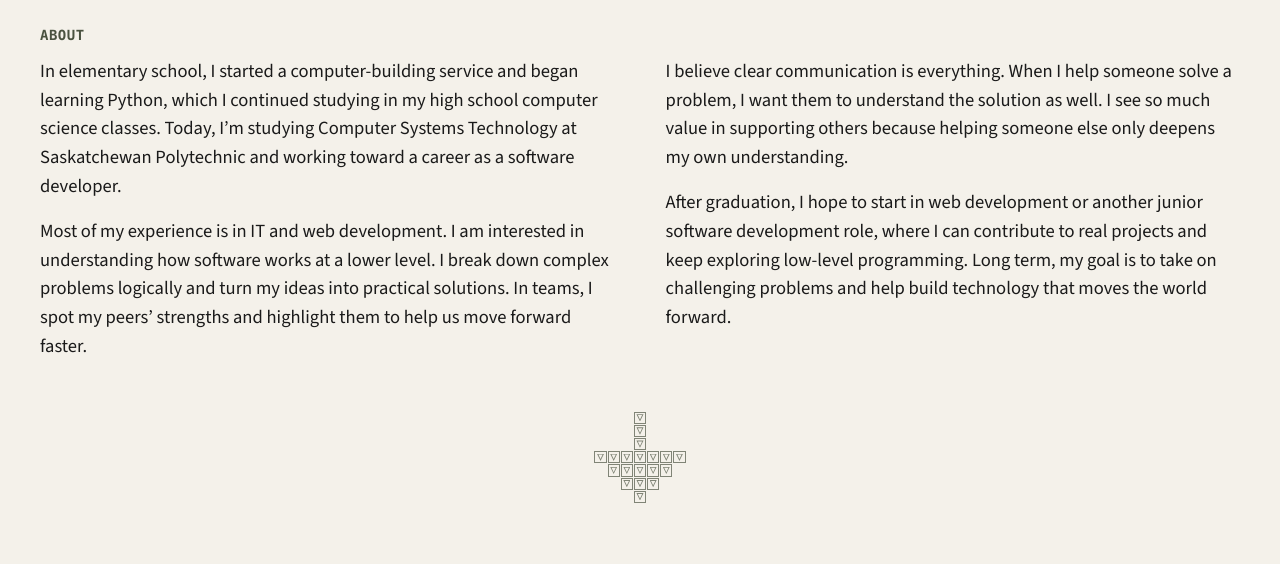
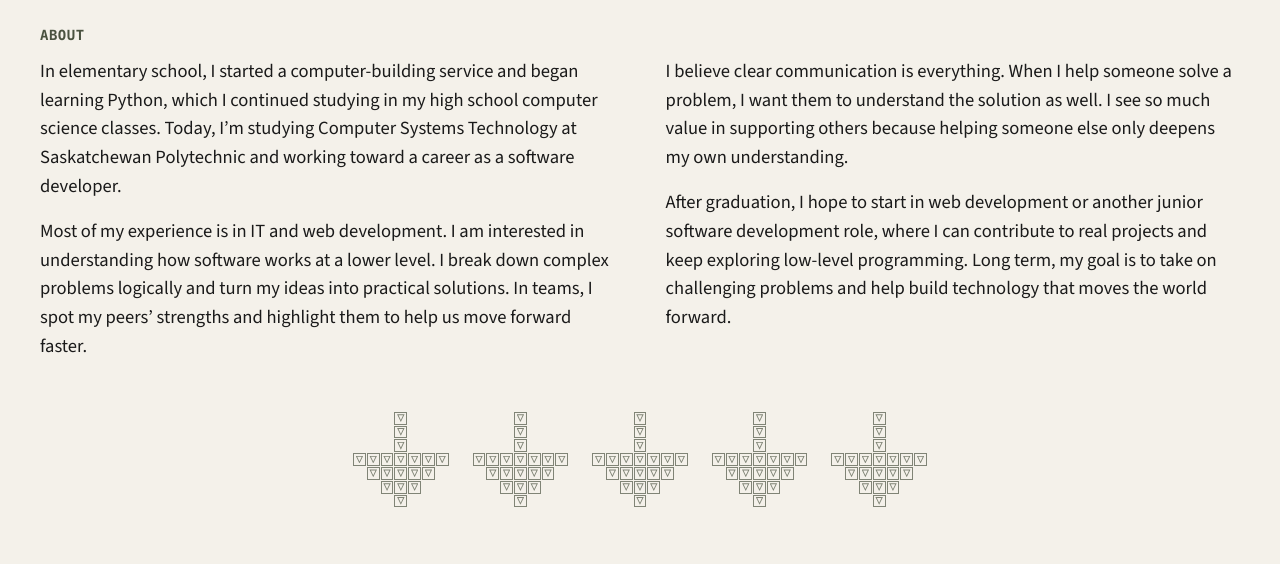
Before and after one commit to drusticc/portfolio, an Astro site: page / in a window 1280 px wide. Shown: the part 201-765 px from the top of the page. Built offline with nearby package versions, Linux system fonts and the light colour scheme; Astro itself is replaced by a stand-in of ours.

Commit message:
Repeat five tiled arrows at each section break

```diff
--- a/src/components/SectionArrow.astro
+++ b/src/components/SectionArrow.astro
@@ -2,9 +2,13 @@
 const rowWidths = [1, 1, 1, 7, 5, 3, 1];
 ---
 <div class="section-arrow" aria-hidden="true">
-  {rowWidths.map((width) => (
-    <div class="section-arrow-row">
-      {Array.from({ length: width }, () => <span></span>)}
+  {Array.from({ length: 5 }, () => (
+    <div class="section-arrow-shape">
+      {rowWidths.map((width) => (
+        <div class="section-arrow-row">
+          {Array.from({ length: width }, () => <span></span>)}
+        </div>
+      ))}
     </div>
   ))}
 </div>
--- a/src/styles/site.css
+++ b/src/styles/site.css
@@ -138,14 +138,15 @@ h1, h2, h3 { font-family: var(--display); }
 
 
 .section-arrow {
-  --tile: clamp(.55rem, .95vw, .8rem);
-  display: grid;
-  justify-items: center;
-  gap: 1px;
+  --tile: clamp(.3rem, 1.35vw, .8rem);
+  display: flex;
+  justify-content: center;
+  gap: clamp(.35rem, 2vw, 1.5rem);
   color: var(--muted);
   opacity: .68;
   pointer-events: none;
 }
+.section-arrow-shape { display: grid; justify-items: center; gap: 1px; }
 .section-arrow-row { display: flex; gap: 1px; }
 .section-arrow span {
   display: grid;
```
